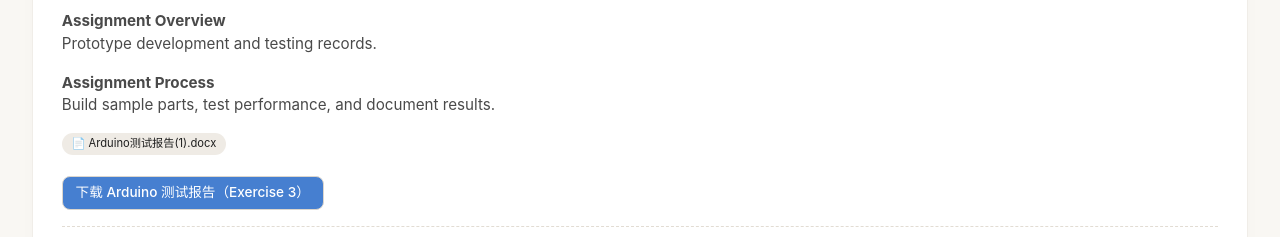
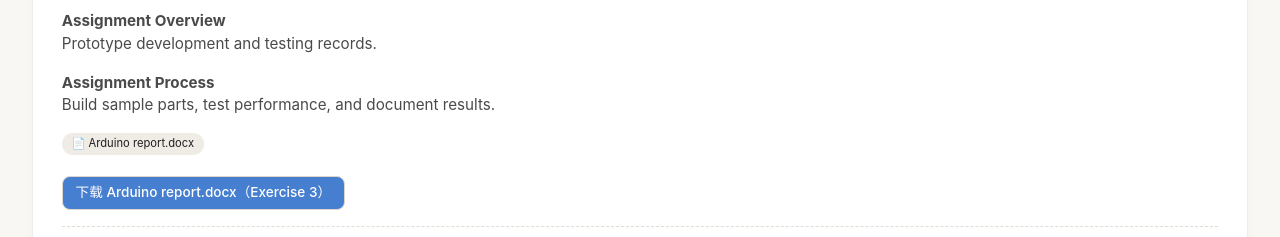
Before and after one commit to NexMaker-Fab/ZWU-2026-2-002, a plain HTML site: page index.html in a window 1280 px wide. Shown: the part 1882-2119 px from the top of the page. Drawn offline with Linux system fonts and the light colour scheme.

Commit message:
Update Exercise 3 link to Arduino report.docx

```diff
--- a/index.html
+++ b/index.html
@@ -489,7 +489,7 @@
     const weeklyData = [
         { id: "exercise1", title: "Exercise 1", status: "Completed", overview: "Introduction to process assignment and documentation.", process: "Complete initial research, define goals, and sketch the workflow.", uploads: [] },
         { id: "exercise2", title: "Exercise 2", status: "Completed", overview: "Detailed process capture and material study.", process: "Collect photos, notes, and evidence of fabrication steps.", uploads: [] },
-        { id: "exercise3", title: "Exercise 3", status: "In progress", overview: "Prototype development and testing records.", process: "Build sample parts, test performance, and document results.", uploads: [ { name: "Arduino测试报告(1).docx", url: "docs/Arduino测试报告(1).docx", type: "application/vnd.openxmlformats-officedocument.wordprocessingml.document" } ] },
+        { id: "exercise3", title: "Exercise 3", status: "In progress", overview: "Prototype development and testing records.", process: "Build sample parts, test performance, and document results.", uploads: [ { name: "Arduino report.docx", url: "docs/Arduino%20report.docx", type: "application/vnd.openxmlformats-officedocument.wordprocessingml.document" } ] },
         { id: "exercise4", title: "Exercise 4", status: "Pending", overview: "Final process summary and reflection.", process: "Summarize lessons learned, improvements, and next steps.", uploads: [ { name: "微信图片_20260604230413_81_1169.png", url: "images/微信图片_20260604230413_81_1169.png", type: "image/png" } ] }
     ];
 
@@ -615,7 +615,7 @@
             // add explicit download link for specific exercises (e.g. Exercise 3 doc)
             let extraLinkHtml = '';
             if (item.id === 'exercise3') {
-                extraLinkHtml = `<div style="margin-top:8px;"><a href="docs/Arduino测试报告(1).docx" target="_blank" class="btn-detail" style="background:#467fd0; color:white; text-decoration:none; padding:0.4rem 0.8rem; border-radius:8px; display:inline-block;">下载 Arduino 测试报告（Exercise 3）</a></div>`;
+                extraLinkHtml = `<div style="margin-top:8px;"><a href="docs/Arduino%20report.docx" target="_blank" class="btn-detail" style="background:#467fd0; color:white; text-decoration:none; padding:0.4rem 0.8rem; border-radius:8px; display:inline-block;">下载 Arduino report.docx（Exercise 3）</a></div>`;
             }
 
             card.innerHTML = `
```
